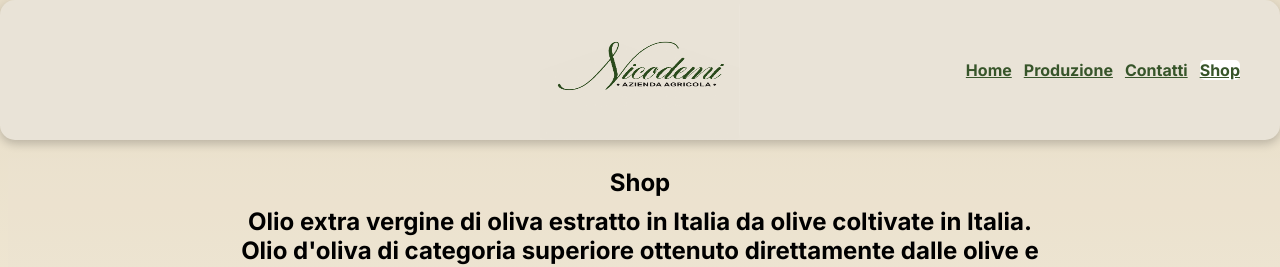
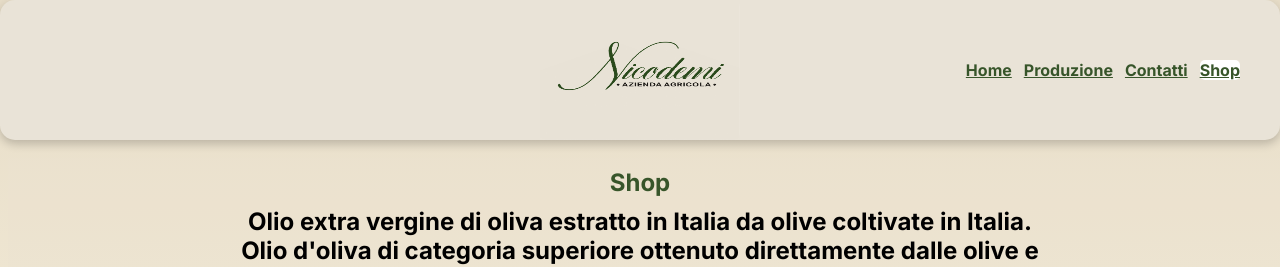
Before and after one commit to GiuseppeSonny/NicodemiProject, a React (Vite) app: page /shop in a window 1280 px wide. Shown: the top 267 px of the page. Built offline with nearby package versions, Linux system fonts and the light colour scheme.

Commit message:
color adjust

```diff
--- a/src/pages/shop/shop.module.scss
+++ b/src/pages/shop/shop.module.scss
@@ -72,3 +72,7 @@
 label {
   font-weight: bold;
 }
+
+.shoptext h2 {
+  color: rgb(55, 85, 42);
+}
```
